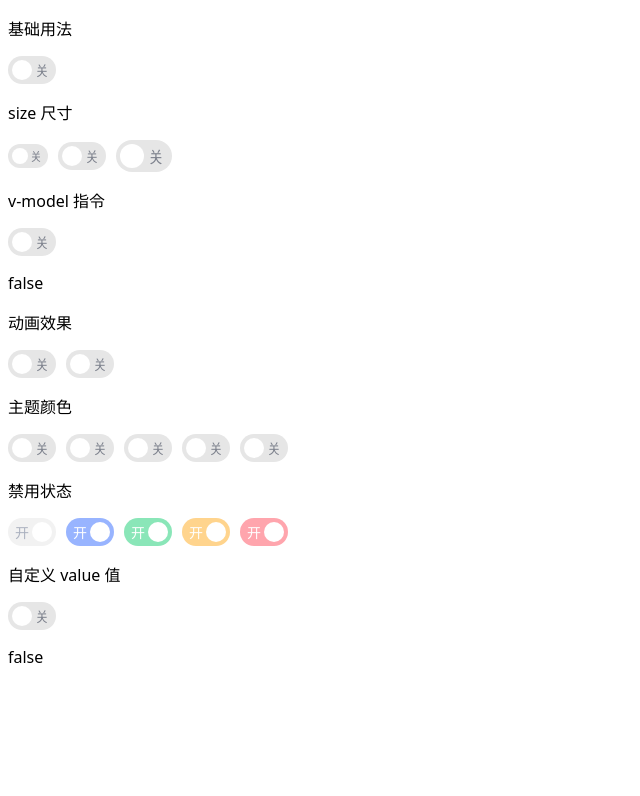
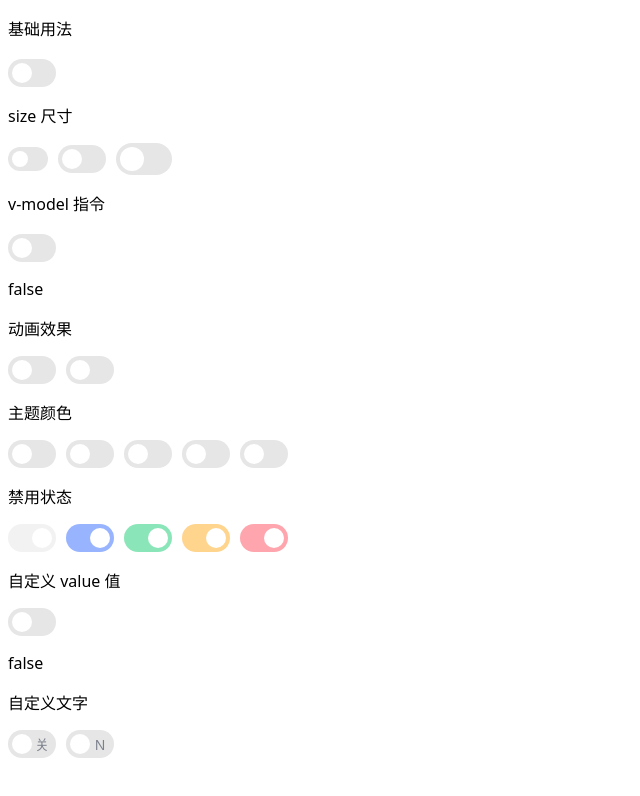
Before and after one commit to liulongbin1314/vue3-ui-library, a Vue app in the folder examples/: page / in a window 1280 px wide. Shown: the top 796 px of the page, without its empty margins (0-640 px from the left). Built offline with nearby package versions, Linux system fonts and the light colour scheme.

Commit message:
处理显示的文字

```diff
--- a/examples/src/components/SwitchTest.vue
+++ b/examples/src/components/SwitchTest.vue
@@ -46,6 +46,12 @@
     <a-switch v-model="value3" transition="slide" @change="handleChange"></a-switch>
   </div>
   <p>{{ String(value3) }}</p>
+
+  <p>自定义文字</p>
+  <div class="row-gap">
+    <a-switch active-text="开启" inactive-text="关闭"></a-switch>
+    <a-switch active-text="Yes" inactive-text="No"></a-switch>
+  </div>
 </template>
 
 <script setup>
--- a/packages/components/switch/src/index.vue
+++ b/packages/components/switch/src/index.vue
@@ -20,8 +20,12 @@
         <span :class="[ns.e('button')]"></span>
         <!-- 内层容器 -->
         <span :class="[ns.e('inner'), transitionMode]">
-          <span :class="[ns.e('inner-checked'), ns.is('checked', model)]">开</span>
-          <span :class="[ns.e('inner-unchecked'), ns.is('checked', !model)]">关</span>
+          <span :class="[ns.e('inner-checked'), ns.is('checked', model)]">
+            <span>{{ activeText ? activeText[0] : '' }}</span>
+          </span>
+          <span :class="[ns.e('inner-unchecked'), ns.is('checked', !model)]">
+            <span>{{ inactiveText ? inactiveText[0] : '' }}</span>
+          </span>
         </span>
       </span>
     </span>
@@ -57,6 +61,14 @@ const props = defineProps({
   activeValue: {
     type: [String, Number, Boolean],
     default: false
+  },
+  activeText: {
+    type: String,
+    default: ''
+  },
+  inactiveText: {
+    type: String,
+    default: ''
   }
 })
 
```
